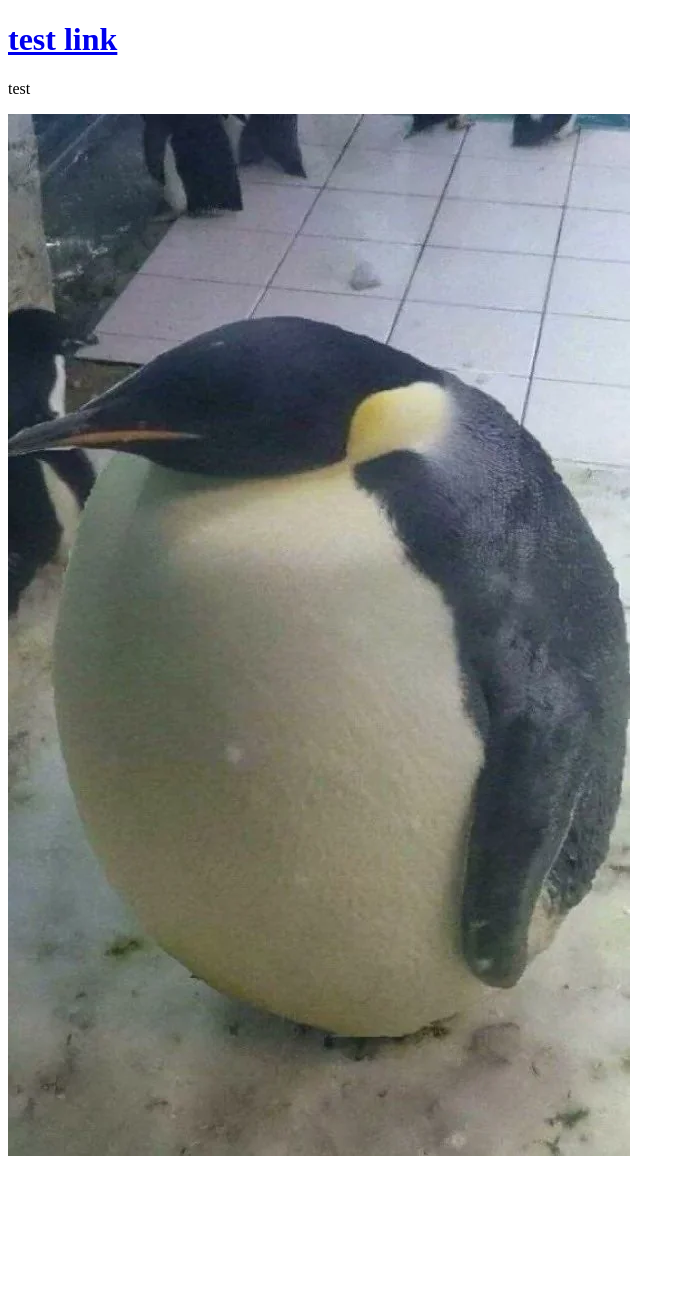
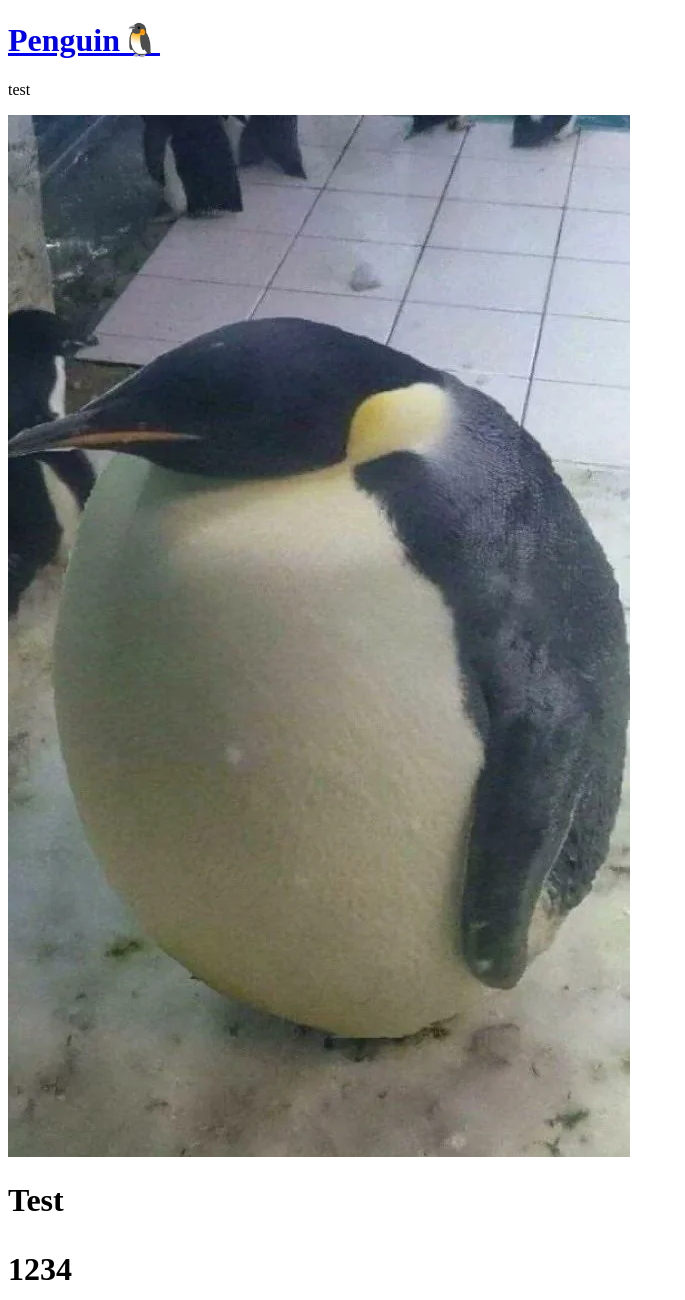
Before and after one commit to AntennaBook/AntennaBook.github.io, a plain HTML site: page index.html in a window 1280 px wide. Shown: the whole page, without its empty margins (0-685 px from the left). Before the commit the page ends 1168 px from the top, so only its background shows below. Drawn offline with Linux system fonts and the light colour scheme.

Commit message:
Update index.html

```diff
--- a/index.html
+++ b/index.html
@@ -4,8 +4,8 @@
     <meta charset="UTF-8">
     <meta name="viewport" content="width=, initial-scale=1.0">
     <title>hello</title>
-      <a href="https://www.youtube.com/watch?v=xvFZjo5PgG0">
-        <h1>test link</h1>
+      <a href="https://www.youtube.com/watch?v=63horAFnbBc">
+        <h1>Penguin🐧</h1>
         </a>
         <p>
           test
@@ -16,6 +16,8 @@
 
 </head>
 <body>
+    <h1>Test<h1>
+         <p>1234</p>
 
 </body>
 <!-- Never Gonna Give You Up -->
```
